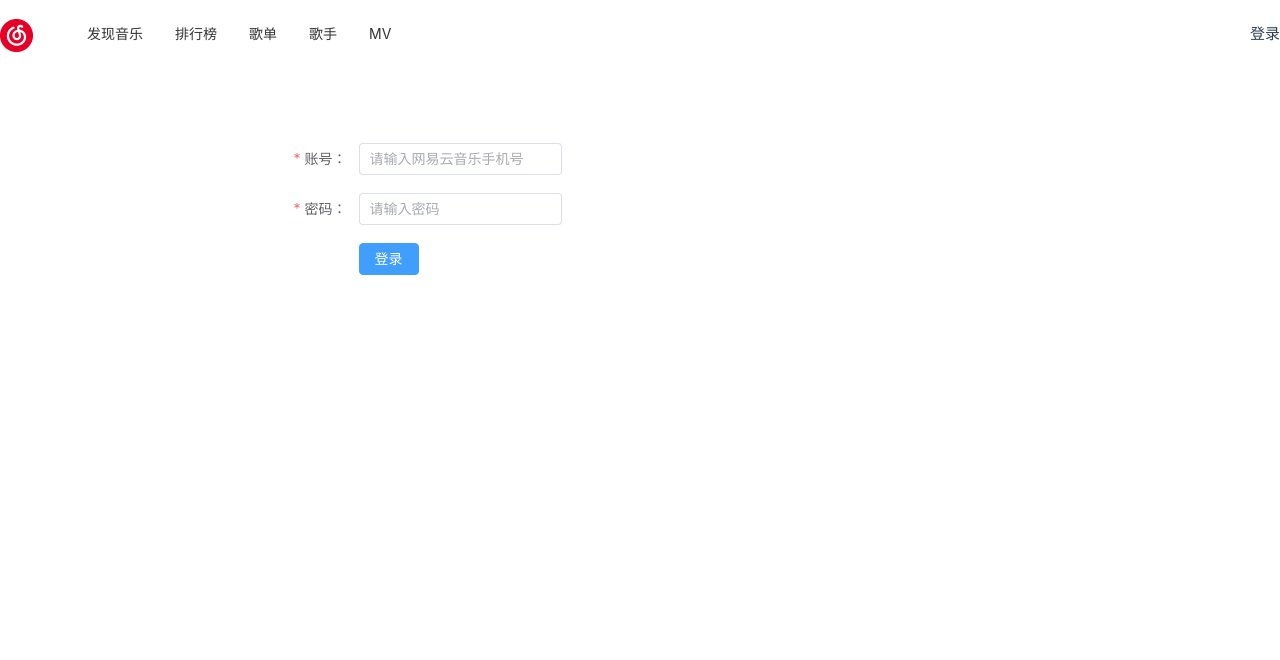
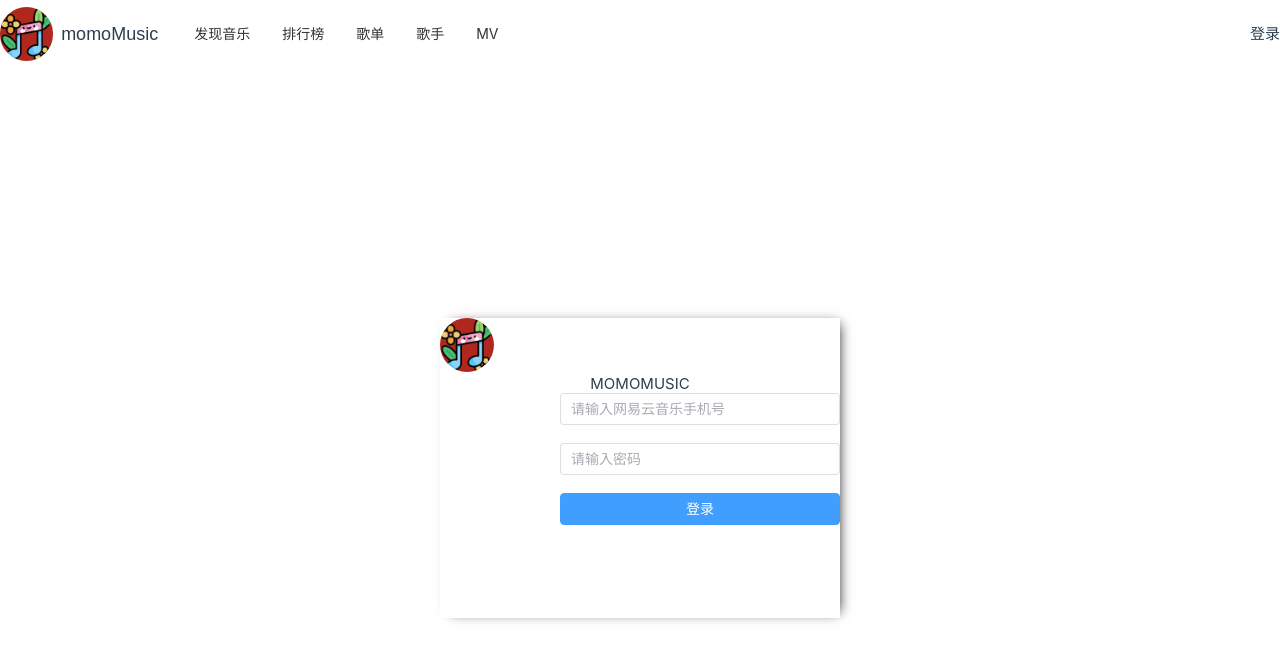
Before and after one commit to qingml/NetEase-CloudMusic, a Vue app: page /login in a window 1280 px wide. Shown: the top 660 px of the page. Built offline with nearby package versions, Linux system fonts and the light colour scheme; no server answers; a web font is replaced by a local one.

Commit message:
fix:personal view

```diff
--- a/src/components/playlist-detail-subscribers/index.vue
+++ b/src/components/playlist-detail-subscribers/index.vue
@@ -9,6 +9,7 @@
         v-for="(item, index) in data"
         :key="index"
         class="playlist-detail-subscribers__block--item"
+        @click="handleJumpPesonal(item.userId)"
       >
         <div
           class="playlist-detail-subscribers__block--item-img"
@@ -22,7 +23,10 @@
 </template>
 <script setup>
 import TopTitle from "@/components/base/top-title/index.vue";
+import { useRouter } from "vue-router";
 import { ElImage } from "element-plus";
+
+const router = useRouter();
 
 defineProps({
   data: {
@@ -38,6 +42,11 @@ defineProps({
     default: () => "",
   },
 });
+
+
+const handleJumpPesonal =(id) =>{
+  router.push(`/personal-info/${id}`);
+}
 </script>
 <style lang="less">
 .playlist-detail-subscribers {
--- a/src/components/top-bar/index.vue
+++ b/src/components/top-bar/index.vue
@@ -1,6 +1,7 @@
 <template>
   <header>
     <div class="top-bar__logo" />
+    <div class="top-bar__name">momoMusic</div>
     <div class="top-bar__wrapper">
       <nav>
         <RouterLink v-for="(item, index) in data" :key="index" :to="item.path">
@@ -111,19 +112,29 @@ header {
   width: 100%;
   margin: 0 auto;
   top: 0;
+  align-items: center;
 }
 
 .top-bar {
   &__logo {
-    width: 42px;
-    height: 68px;
-    background: url(@/assets/topbar.png) no-repeat 0 9999px;
-    background-position: 0 0;
-    margin-right: 30px;
+    width: 54px;
+    height: 54px;
+    border-radius: 30px;
+    background: url(@/assets/logo5.png) no-repeat 0 9999px;
+    background-position: 0;
+    background-size: contain;
+    margin-right: 8px;
+    background-color: var(--color-text-red);
+  }
+
+  &__name {
+    font-family: fantasy;
+    font-size: 18px;
+    margin-right: 20px;
   }
 
   &__wrapper {
-    width: calc(100% - 42px);
+    width: calc(100% - 160px);
     display: flex;
     justify-content: space-between;
 
@@ -207,6 +218,7 @@ header {
           flex-direction: row;
           justify-content: center;
           align-items: center;
+          padding-right: 6px;
           height: 40px;
 
           &:hover {
--- a/src/views/login/index.vue
+++ b/src/views/login/index.vue
@@ -1,5 +1,11 @@
 <template>
+  <div class="login__wrapper">
     <div class="login__container">
+      <div class="logo-wrapper">
+        <div class="logo-icon"></div>
+        <div class="logo-name">MOMOMUSIC</div>
+      </div>
+      <div class="login-area">
         <el-form
           ref="formRef"
           :model="loginForm"
@@ -7,13 +13,13 @@
           status-icon
           label-width="120px"
         >
-      <el-form-item label="账号：" prop="phone" required>
+          <el-form-item label="" prop="phone" required>
             <el-input
               v-model="loginForm.phone"
               placeholder="请输入网易云音乐手机号"
             />
           </el-form-item>
-      <el-form-item label="密码：" prop="password" required>
+          <el-form-item label="" prop="password" required>
             <el-input
               v-model="loginForm.password"
               type="password"
@@ -26,6 +32,8 @@
             </el-button>
           </el-form-item>
         </el-form>
+      </div>
+    </div>
   </div>
 </template>
 <script lang="ts" setup>
@@ -68,12 +76,49 @@ const submitForm = (formEl: FormInstance | undefined) => {
 
 <style lang="less">
 .login {
-  &__container {
-    width: 800px;
-    height: 300px;
+  &__wrapper {
+    width: 100vw;
+    height: 100vh;
     display: flex;
     justify-content: center;
     align-items: center;
   }
+
+  &__container {
+    box-shadow: 5px 0 12px -6px #141414;
+    width: 400px;
+    height: 300px;
+    display: flex;
+    flex-direction: column;
+    justify-content: center;
+    position: relative;
+
+
+    .logo-wrapper {
+      position: absolute;
+      top: 0;
+      width: 100%;
+      height: 30px;
+      text-align: center;
+
+      .logo-icon {
+        width: 54px;
+        height: 54px;
+        border-radius: 30px;
+        background: url(@/assets/logo5.png) no-repeat 0 9999px;
+        background-position: 0;
+        background-size: contain;
+
+        background-color: var(--color-text-red);
+      }
+
+      .logo-name {
+      }
+    }
+
+    .el-button--primary {
+      width: 300px;
+    }
+  }
 }
 </style>
--- a/src/views/personal/index.vue
+++ b/src/views/personal/index.vue
@@ -8,7 +8,13 @@
         <h2>{{ userInfoData?.profile?.nickname }}</h2>
         <div class="info-specifi">
           <div class="info-level">Lv{{ userInfoData.level }}</div>
-          <div class="info-gender">
+          <div
+            :class="[
+              userInfoData?.profile?.gender == 1
+                ? 'male'
+                : 'female','info-gender'
+            ]"
+          >
             <i
               v-if="userInfoData?.profile?.gender == 1"
               class="iconfont icon-nansheng"
@@ -50,11 +56,15 @@
               累计听歌 <span> {{ userInfoData?.listenSongs }} </span>首
             </div>
             <div class="playlist-tab">
-              <span class="title" name="week" @click="requestWeekPlaylist"
+              <span
+                :class="[highLight == 'week' ? 'title-highlight' : 'title']"
+                @click.stop="requestWeekPlaylist"
                 >最近一周</span
               >
               <span>|</span>
-              <span class="title" name="all" @click="requestAllPlaylist"
+              <span
+                :class="[highLight == 'all' ? 'title-highlight' : 'title']"
+                @click.stop="requestAllPlaylist"
                 >所有时间</span
               >
             </div>
@@ -82,7 +92,8 @@ import {
   getPersonalSonglist,
 } from "@/api/personal";
 import { formatSong } from "@/utils/song";
-import { useRouter } from "vue-router";
+import { onBeforeRouteUpdate, useRouter } from "vue-router";
+import { ElTabs, ElTabPane } from "element-plus";
 
 const { currentRoute } = useRouter();
 const uID = currentRoute?.value?.params?.id as string;
@@ -93,6 +104,7 @@ const userPlaylistData = ref([]);
 const userInfoData = ref({});
 const creatListData = ref([]);
 const collectListData = ref([]);
+const highLight = ref("week");
 
 const queryUserInfoData = async (uid: string) => {
   const userInfoRes = await getPersonalInfo(uid);
@@ -110,7 +122,9 @@ const querySonglistData = async (uid: string) => {
   creatListData.value = userSonglistRes?.playlist
     ?.slice(0, creatListNumber)
     .map(formatSong);
-  collectListData.value = userSonglistRes?.playlist?.slice(creatListNumber).map(formatSong);;
+  collectListData.value = userSonglistRes?.playlist
+    ?.slice(creatListNumber)
+    .map(formatSong);
 };
 
 const queryAllPlaylistData = async (uid: string) => {
@@ -119,26 +133,39 @@ const queryAllPlaylistData = async (uid: string) => {
 };
 
 onMounted(() => {
-  // console.log("currentRoute",currentRoute.value.params.id)
   queryUserInfoData(uID);
   queryWeekSonglistData(uID);
 });
 
 const requestWeekPlaylist = () => {
-  queryWeekSonglistData(uID);
+  if (highLight.value !== "week") {
+    queryWeekSonglistData(uID);
+    highLight.value = "week";
+  }
 };
 
 const requestAllPlaylist = () => {
-  queryAllPlaylistData(uID);
+  if (highLight.value !== "all") {
+    queryAllPlaylistData(uID);
+    highLight.value = "all";
+  }
 };
 
-const requestOtherData = () => {
+const requestOtherData = (e: any) => {
   if (activeName.value === "playlist") {
     querySonglistData(uID);
   } else {
     querySonglistData(uID);
   }
 };
+
+onBeforeRouteUpdate(async (to, from) => {
+  // only fetch the user if the id changed as maybe only the query or the hash changed
+  if (to.params.id !== from.params.id) {
+    queryUserInfoData(uID);
+    queryWeekSonglistData(uID);
+  }
+});
 </script>
 <style scoped lang="less">
 .personal-container {
@@ -206,10 +233,25 @@ const requestOtherData = () => {
 
         .info-gender {
           margin-left: 10px;
+          width: 22px;
+          height: 22px;
+          border-radius: 50%;
+          text-align: center;
+          vertical-align: center;
+          &.male{
+            background-color: RGB(191, 243, 255);
+          }
+          &.female {
+            background-color: RGB(255, 204, 231);
+          }
 
+          .icon-nvsheng {
+            color: RGB(250, 175, 210);
+          }
           .icon-nansheng {
-            color: RGB(113, 194, 248);
-          }
+              color: RGB(113, 194, 248);
+            }
+
         }
       }
 
@@ -222,6 +264,7 @@ const requestOtherData = () => {
         div {
           display: flex;
           flex-direction: column;
+          cursor: pointer;
 
           span {
             text-align: center;
@@ -288,6 +331,12 @@ const requestOtherData = () => {
         }
         .title {
           cursor: pointer;
+
+          &-highlight {
+            color: var(--color-text-red);
+            cursor: pointer;
+            font-size: 12px;
+          }
         }
       }
     }
```
Also changed, not shown: src/assets/logo4.png (added), src/assets/logo5.png (added), src/views/follower-list/index.vue (added). Lines whose indentation alone changed are shown as unchanged.
